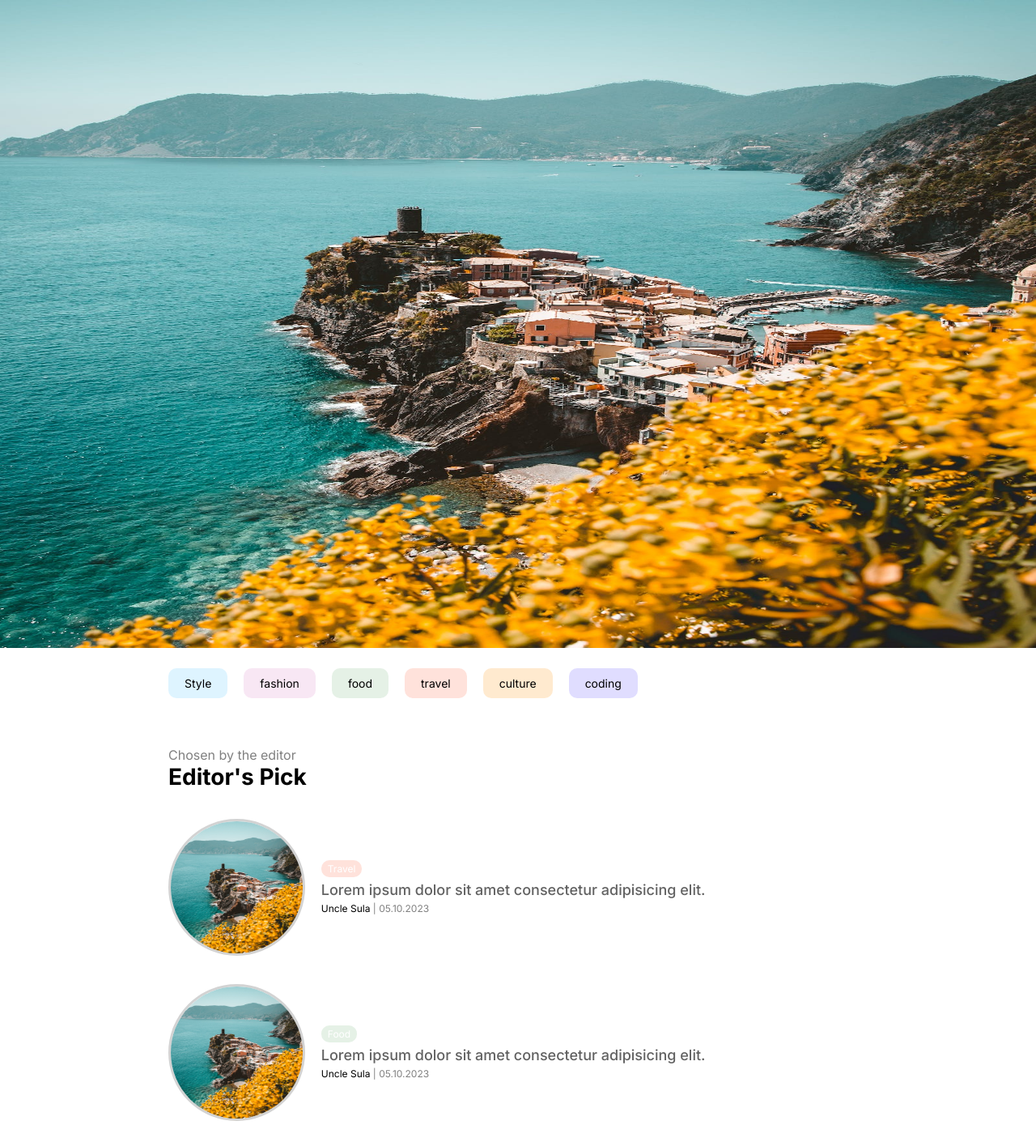
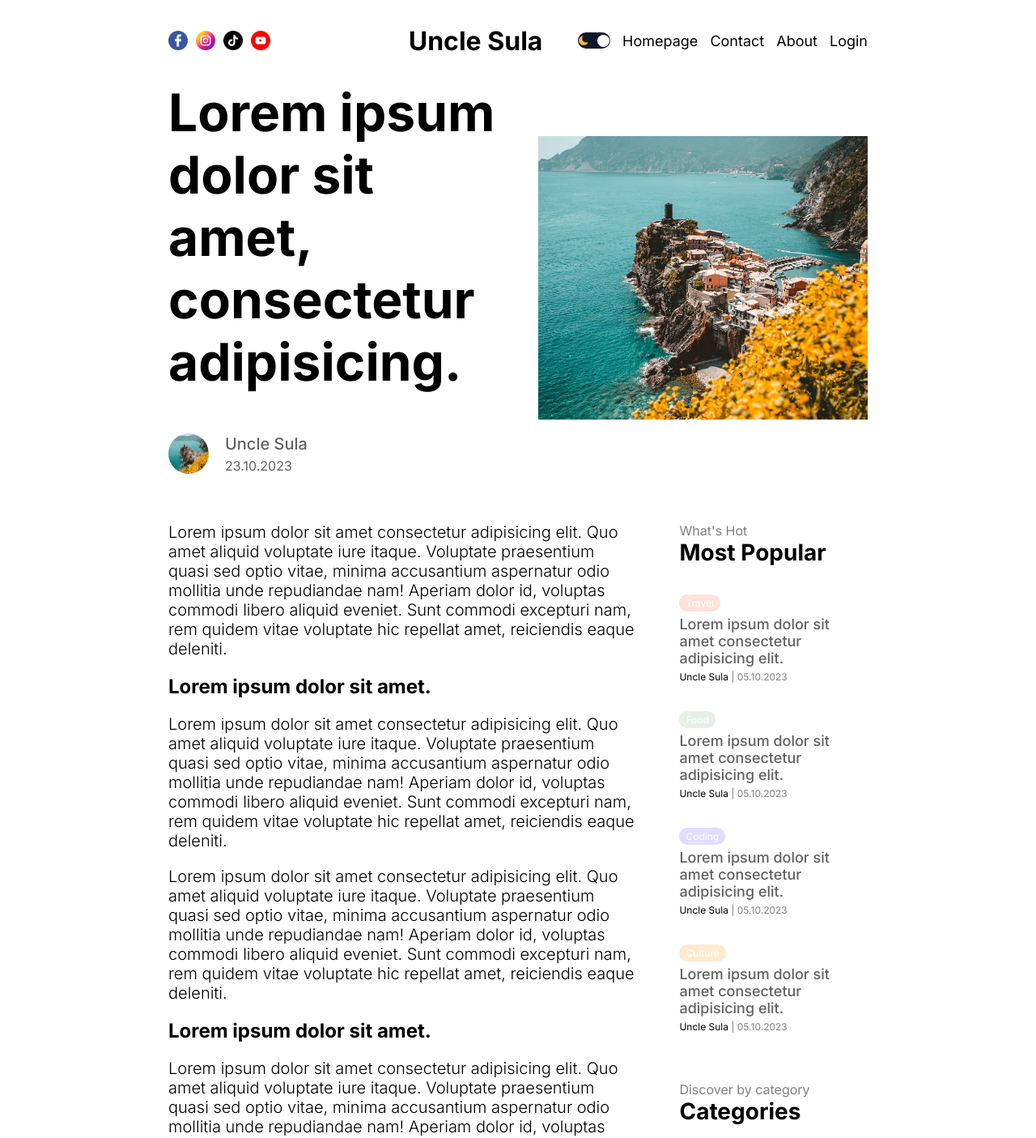
Before and after one commit to CakeZaddy/sulablog, a Next.js app: page /login in a window 1280 px wide. Shown: the top 1405 px of the page at 81% size. Built offline with nearby package versions, Linux system fonts and the light colour scheme.

Commit message:
Created single blog post UI

```diff
--- a/src/app/[slug]/page.jsx
+++ b/src/app/[slug]/page.jsx
@@ -8,10 +8,12 @@ const SinglePage = () => {
     <div className={styles.container}>
       <div className={styles.infoContainer}>
         <div className={styles.textContainer}>
-          <h1>Lorem ipsum dolor sit amet, consectetur adipisicing.</h1>
+          <h1 className={styles.title}>
+            Lorem ipsum dolor sit amet, consectetur adipisicing.
+          </h1>
           <div className={styles.user}>
             <div className={styles.userImage}>
-              <Image src='/p1.jpeg' alt='' fill className={styles.image} />
+              <Image src='/p1.jpeg' alt='' fill className={styles.avatar} />
             </div>
             <div className={styles.userText}>
               <span className={styles.username}>Uncle Sula</span>
@@ -24,7 +26,44 @@ const SinglePage = () => {
         </div>
       </div>
       <div className={styles.content}>
-        <div className={styles.post}></div>
+        <div className={styles.post}>
+          <div className={styles.description}>
+            <p>
+              Lorem ipsum dolor sit amet consectetur adipisicing elit. Quo amet
+              aliquid voluptate iure itaque. Voluptate praesentium quasi sed
+              optio vitae, minima accusantium aspernatur odio mollitia unde
+              repudiandae nam! Aperiam dolor id, voluptas commodi libero aliquid
+              eveniet. Sunt commodi excepturi nam, rem quidem vitae voluptate
+              hic repellat amet, reiciendis eaque deleniti.
+            </p>
+            <h2>Lorem ipsum dolor sit amet.</h2>
+            <p>
+              Lorem ipsum dolor sit amet consectetur adipisicing elit. Quo amet
+              aliquid voluptate iure itaque. Voluptate praesentium quasi sed
+              optio vitae, minima accusantium aspernatur odio mollitia unde
+              repudiandae nam! Aperiam dolor id, voluptas commodi libero aliquid
+              eveniet. Sunt commodi excepturi nam, rem quidem vitae voluptate
+              hic repellat amet, reiciendis eaque deleniti.
+            </p>
+            <p>
+              Lorem ipsum dolor sit amet consectetur adipisicing elit. Quo amet
+              aliquid voluptate iure itaque. Voluptate praesentium quasi sed
+              optio vitae, minima accusantium aspernatur odio mollitia unde
+              repudiandae nam! Aperiam dolor id, voluptas commodi libero aliquid
+              eveniet. Sunt commodi excepturi nam, rem quidem vitae voluptate
+              hic repellat amet, reiciendis eaque deleniti.
+            </p>
+            <h2>Lorem ipsum dolor sit amet.</h2>
+            <p>
+              Lorem ipsum dolor sit amet consectetur adipisicing elit. Quo amet
+              aliquid voluptate iure itaque. Voluptate praesentium quasi sed
+              optio vitae, minima accusantium aspernatur odio mollitia unde
+              repudiandae nam! Aperiam dolor id, voluptas commodi libero aliquid
+              eveniet. Sunt commodi excepturi nam, rem quidem vitae voluptate
+              hic repellat amet, reiciendis eaque deleniti.
+            </p>
+          </div>
+        </div>
         <Menu />
       </div>
     </div>
--- a/src/app/[slug]/singlePage.module.css
+++ b/src/app/[slug]/singlePage.module.css
@@ -0,0 +1,76 @@
+.container {
+}
+
+.infoContainer {
+  display: flex;
+  align-items: center;
+  gap: 50px;
+}
+
+.textContainer {
+  flex: 1;
+}
+
+.title {
+  font-size: 64px;
+  margin-bottom: 50px;
+}
+
+.user {
+  display: flex;
+  align-items: center;
+  gap: 20px;
+}
+
+.userImage {
+  width: 50px;
+  height: 50px;
+  position: relative;
+}
+
+.avatar {
+  border-radius: 50%;
+  object-fit: cover;
+}
+
+.userText {
+  display: flex;
+  flex-direction: column;
+  gap: 5px;
+  color: var(--softTextColor);
+}
+
+.username {
+  font-size: 20px;
+  font-weight: 500;
+}
+
+.imageContainer {
+  flex: 1;
+  height: 350px;
+  position: relative;
+}
+
+.image {
+  object-fit: cover;
+}
+
+.content {
+  display: flex;
+  gap: 50px;
+}
+
+.post {
+  flex: 5;
+  margin-top: 60px;
+}
+
+.description p {
+  font-size: 20px;
+  font-weight: 300;
+  margin-bottom: 20px;
+}
+
+.description h2 {
+  margin-bottom: 20px;
+}
```
